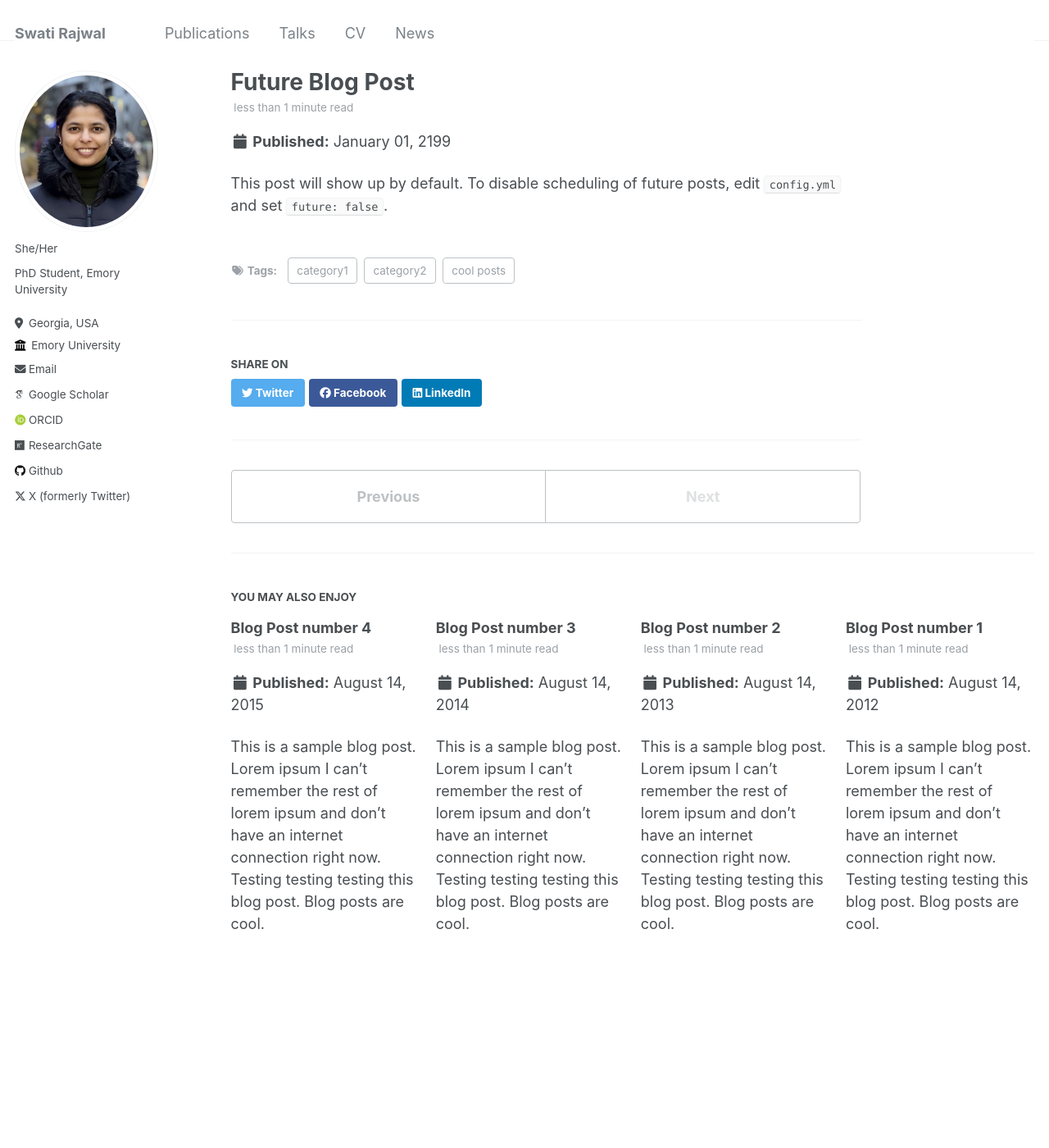
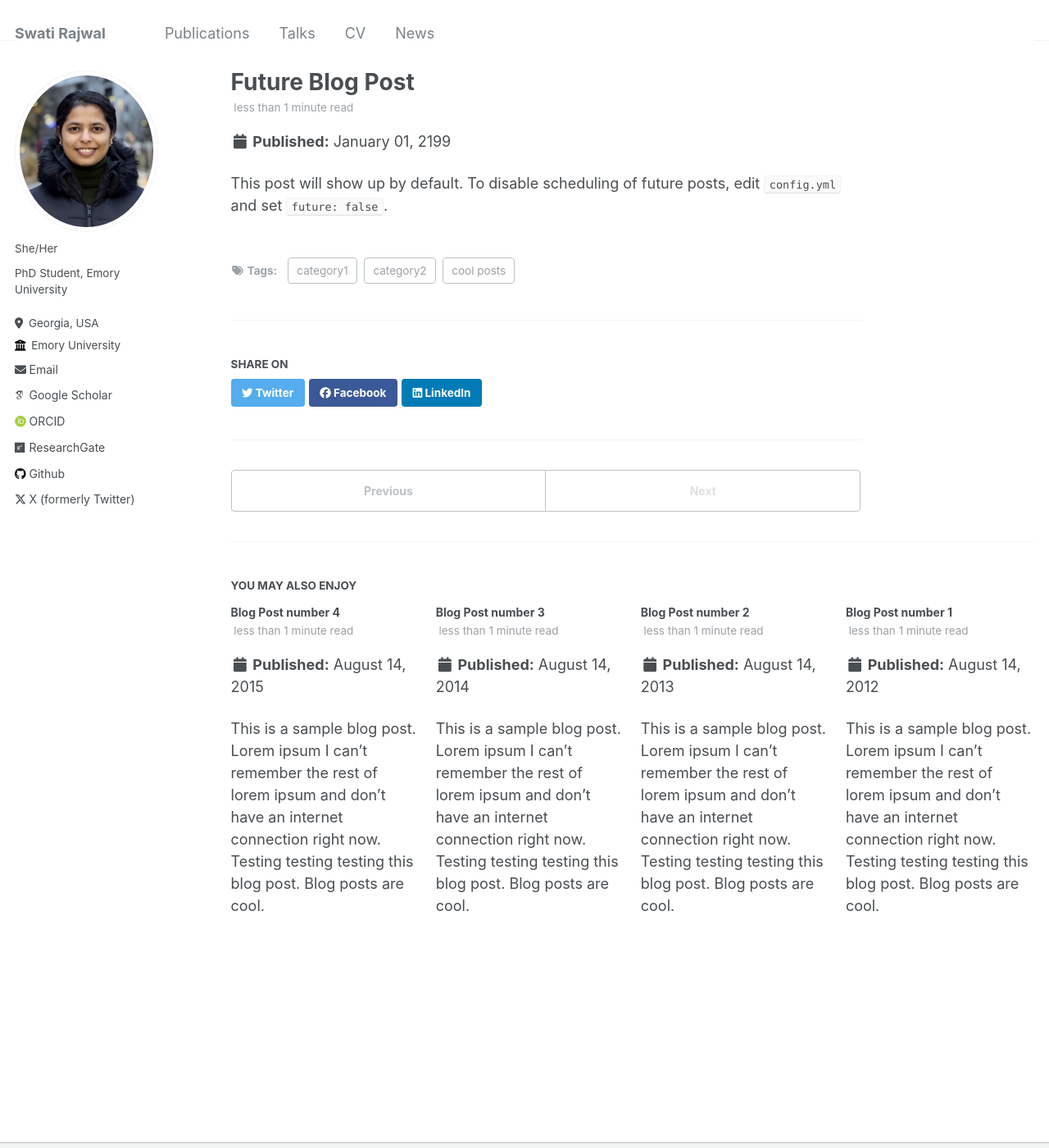
Before and after one commit to swati-rajwal/swati-rajwal.github.io, a Jekyll site: the page built from _posts/2199-01-01-future-post.md, in a window 1280 px wide and 1400 px high. Shown: the whole window at 82% size. Built offline with Jekyll 4.4.1, drawn with Linux system fonts in a browser that asks for light colours; some web fonts are replaced.

Commit message:
Update _variables.scss

```diff
--- a/_sass/_variables.scss
+++ b/_sass/_variables.scss
@@ -6,7 +6,7 @@
    Typography
    ========================================================================== */
 
-$doc-font-size              : 16;
+$doc-font-size              : 14;
 
 /* paragraph indention */
 $paragraph-indent           : false; // true, false (default)
@@ -37,7 +37,7 @@
 $type-size-2                : 1.953em;  // ~31.248px
 $type-size-3                : 1.563em;  // ~25.008px
 $type-size-4                : 1.25em;   // ~20px
-$type-size-5                : 1em;      // ~16px
+$type-size-5                : 14px;      // ~16px
 $type-size-6                : 0.75em;   // ~12px
 $type-size-7                : 0.6875em; // ~11px
 $type-size-8                : 0.625em;  // ~10px
```
